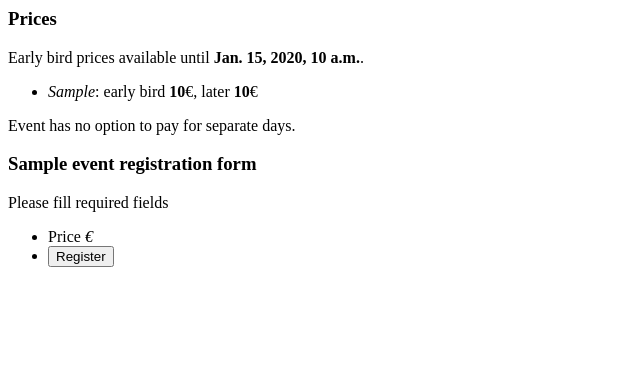
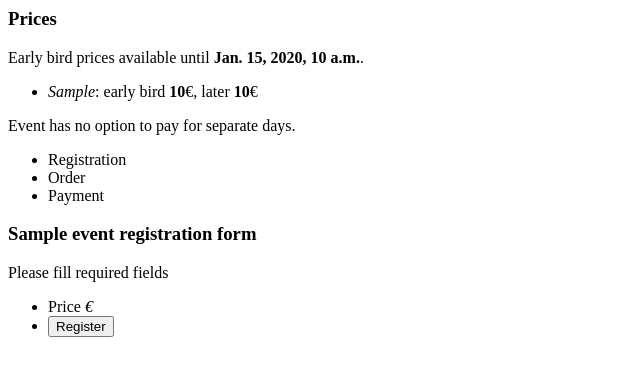
Before and after one commit to k1000/django-evreg, a Django app: template evreg/templates/evreg/_registration_form.html in a window 1280 px wide. Shown: the top 376 px of the page, without its empty margins (0-640 px from the left). Run offline with Django 3.2, Linux system fonts and the light colour scheme; the template is opened without the code that fills it: most values are stand-ins (such as "Sample title", 1, 10 or a date in 2020); some libraries are stand-ins or nearby versions.

Commit message:
steps visual clue implemented

```diff
--- a/evreg/templates/evreg/_registration_form.html
+++ b/evreg/templates/evreg/_registration_form.html
@@ -45,6 +45,16 @@
   {% endif %}
 
 </div>
+
+<div class="steps">
+  <ul>
+    <li class="registation active">{% trans "Registration" %}</li>
+    <li class="order">{% trans "Order" %}</li>
+    <li class="payment">{% trans "Payment" %}</li>
+  </ul>
+</div>
+
+
 <div class="registration">
   <form action="." method="post">
   <h3>{{ event.name }} {% trans "registration form" %}</h3>
```
Also changed, not shown: evreg/templates/evreg/registration_completed.html (+8 -0 lines).
